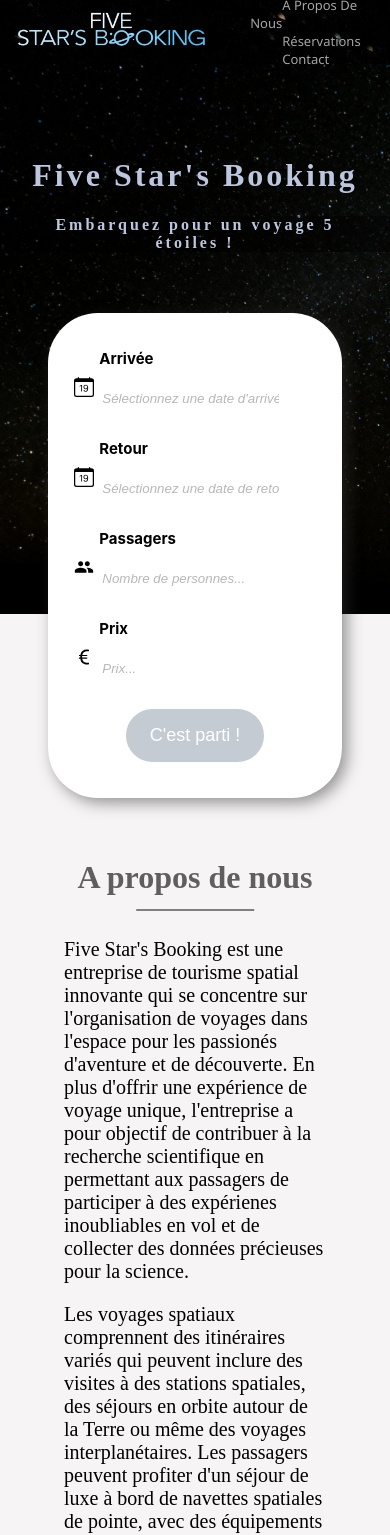
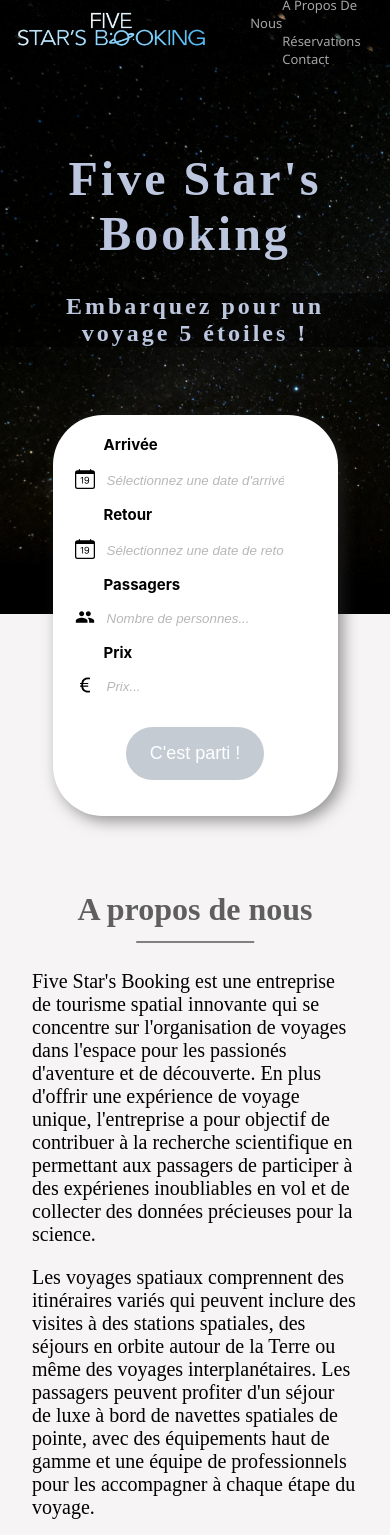
Before and after one commit to AndelysP/FiveStar-sBooking, a React (Create React App) app: page /home in a window 390 px wide. Shown: the top 1535 px of the page. Built offline with nearby package versions, Linux system fonts and the light colour scheme; no server answers; a web font is replaced by a local one.

Commit message:
Responsive version tablette et correction du responsive sur mobile

```diff
--- a/src/assets/sass/home.scss
+++ b/src/assets/sass/home.scss
@@ -13,7 +13,7 @@
 
     height: 50vh;
 
-    @media screen and (max-width: 768px) {
+    @media screen and (max-width: 1199px) {
         font-size: 2rem;
         position: static;
         flex-direction: column;
@@ -31,8 +31,8 @@
                 color: #BCC7DF;
                 padding: 0 1.8rem;
 
-                @media screen and (max-width: 768px) {
-                    font-size: 2rem;
+                @media screen and (max-width: 1199px) {
+                    font-size: 3rem;
                     padding-top: 8rem;
                 }
             }
@@ -44,8 +44,8 @@
                 font-size: 2rem;
                 padding: 0 1.5rem;
 
-                @media screen and (max-width: 768px) {
-                    font-size: 1rem;
+                @media screen and (max-width: 1199px) {
+                    font-size: 1.5rem;
                 }
             }
         }
@@ -57,7 +57,6 @@
         left: 50%;
         transform: translate(-50%, -50%);
         display: flex;
-        justify-content: center;
         align-items: center;
         padding: 20px;
         background-color: white;
@@ -68,12 +67,12 @@
             bottom: -19%; // Sur les écrans de plus de 1920px, le filtre ne s'affichait pas correctement
         }
 
-        @media screen and (max-width: 768px) {
+        @media screen and (max-width: 1199px) {
             flex-direction: column;
             transform: none;
             margin-top: 3rem;
             position: static;
-            width: 65%;
+            width: auto;
         }
 
         label {
@@ -87,8 +86,10 @@
             position: relative;
             padding: 0 1rem;
 
-            @media screen and (max-width: 768px) {
+            @media screen and (max-width: 1199px) {
                 border: none;
+                display: flex;
+                flex-direction: column;
             }
 
             .icon {
@@ -96,6 +97,11 @@
                 left: 6px;
                 top: 60%;
                 transform: translateY(-50%);
+
+                @media screen and (max-width: 1199px) {
+                    left: 2px;
+                    top: 63%;
+                }
             }
         }
 
@@ -137,8 +143,8 @@
     #about {
         padding-top: 6rem;
 
-        @media screen and (max-width: 768px) {
-            padding-top: 14rem;
+        @media screen and (max-width: 1199px) {
+            padding-top: 16rem;
         }
 
         .react-datepicker__month {
@@ -173,7 +179,7 @@
             display: flex;
             align-items: center;
 
-            @media screen and (max-width: 768px) {
+            @media screen and (max-width: 1199px) {
                 display: inline-block;
             }
 
@@ -181,6 +187,10 @@
                 flex: 1;
                 font-size: 20px;
                 margin: 0 4rem;
+
+                @media screen and (max-width: 1199px) {
+                    margin: 0 2rem;
+                }
             }
 
             .about-image {
@@ -257,7 +267,7 @@
             align-items: center;
             justify-content: center;
 
-            @media screen and (max-width: 768px) {
+            @media screen and (max-width: 1199px) {
                 flex-direction: column;
             }
 
@@ -270,7 +280,7 @@
                 box-shadow: 5px 5px 15px rgba(0, 0, 0, 0.2);
                 background-color: #FFF;
 
-                @media screen and (max-width: 768px) {
+                @media screen and (max-width: 1199px) {
                     display: inline-block;
                     width: 80%;
                 }
@@ -281,7 +291,7 @@
                     border-radius: 15px 0 0 15px;
                     object-fit: cover;
 
-                    @media screen and (max-width: 768px) {
+                    @media screen and (max-width: 1199px) {
                         border-radius: 15px 15px 0 0;
                     }
                 }
@@ -313,10 +323,7 @@
                         align-items: center;
                         justify-content: space-around;
                         flex-direction: column;
-
-                        @media screen and (max-width: 768px) {
-                            padding: 1rem 0;
-                        }
+                        padding: 1rem 0;
 
                         p {
                             font-weight: bold;
@@ -455,26 +462,35 @@
             z-index: 3;
             position: absolute;
             top: 20%;
-            left: 5%;
+            left: 0;
             transform: rotate(17deg);
 
-            @media screen and (max-width: 768px) {
+            @media screen and (max-width: 1199px) {
                 animation: none;
-                width: 40%;
+                width: 35%;
                 position: static;
                 margin: 0 auto;
                 padding-top: 2rem;
             }
 
+            @media screen and (min-width: 1400px) {
+                left: 5%;
+                top: 30%;
+            }
+
             img {
-                width: 50%;
+                width: 40%;
                 height: auto;
 
                 animation: float 4s ease-in-out infinite;
 
-                @media screen and (max-width: 768px) {
+                @media screen and (max-width: 1199px) {
                     animation: none;
                     width: 100%;
+                }
+
+                @media screen and (min-width: 1400px) {
+                    width: 50%;
                 }
             }
         }
```
